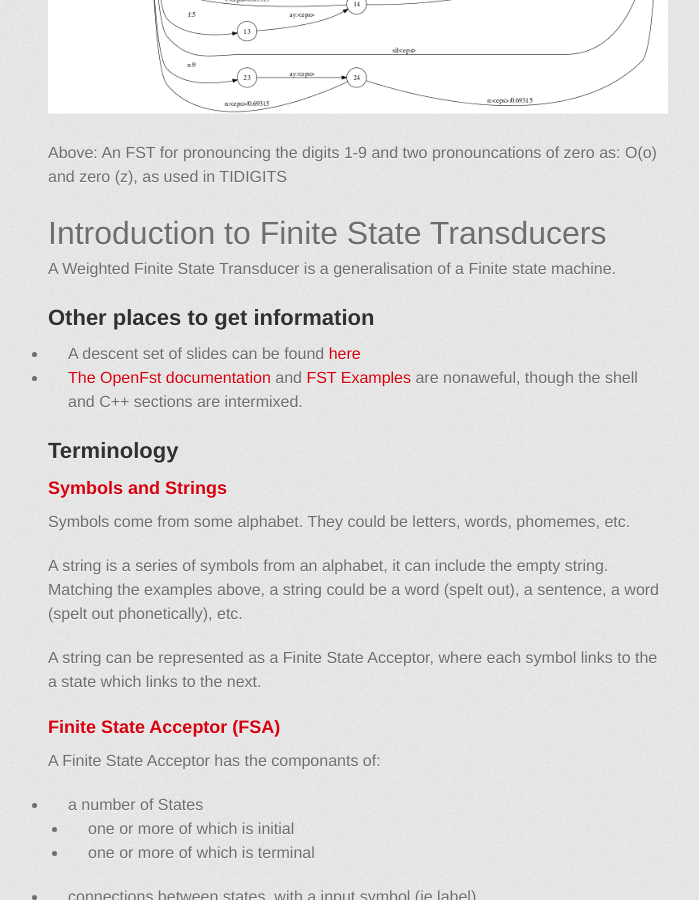
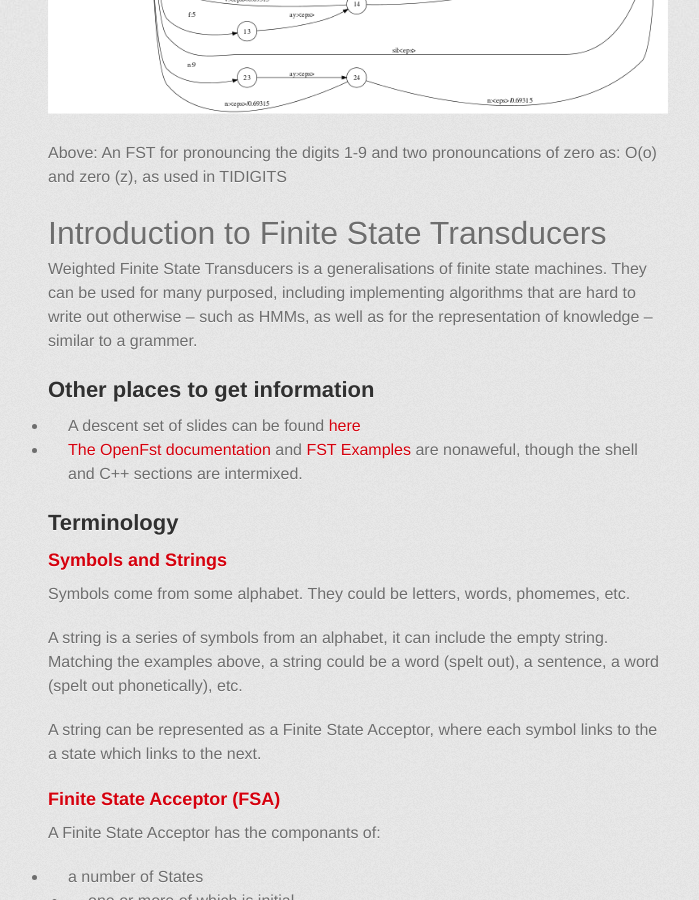
Before and after one commit to oxinabox/Kaldi-Notes, a Jekyll site: the page built from fst-example/intro_to_OpenFST.md, in a window 1280 px wide and 900 px high, scrolled down 527 px. Shown: the whole window, without its empty margins (282-981 px from the left). Built offline with Jekyll 4.4.1, drawn with Linux system fonts in a browser that asks for light colours; some web fonts are replaced.

Commit message:
=quick submission.

```diff
--- a/fst-example/intro_to_OpenFST.md
+++ b/fst-example/intro_to_OpenFST.md
@@ -9,7 +9,8 @@ Above: An FST for pronouncing the digits 1-9 and two pronouncations of zero as:
 
 
 #Introduction to Finite State Transducers
-A Weighted Finite State Transducer is a generalisation of a Finite state machine.
+Weighted Finite State Transducers is a generalisations of finite state machines.
+They can be used for many purposed, including implementing algorithms that are hard to write out otherwise -- such as HMMs, as well as for the representation of knowledge -- similar to a grammer.
 
 ##Other places to get information
  - A descent set of slides can be found [here](http://www.gavo.t.u-tokyo.ac.jp/~novakj/wfst-algorithms.pdf)
```
